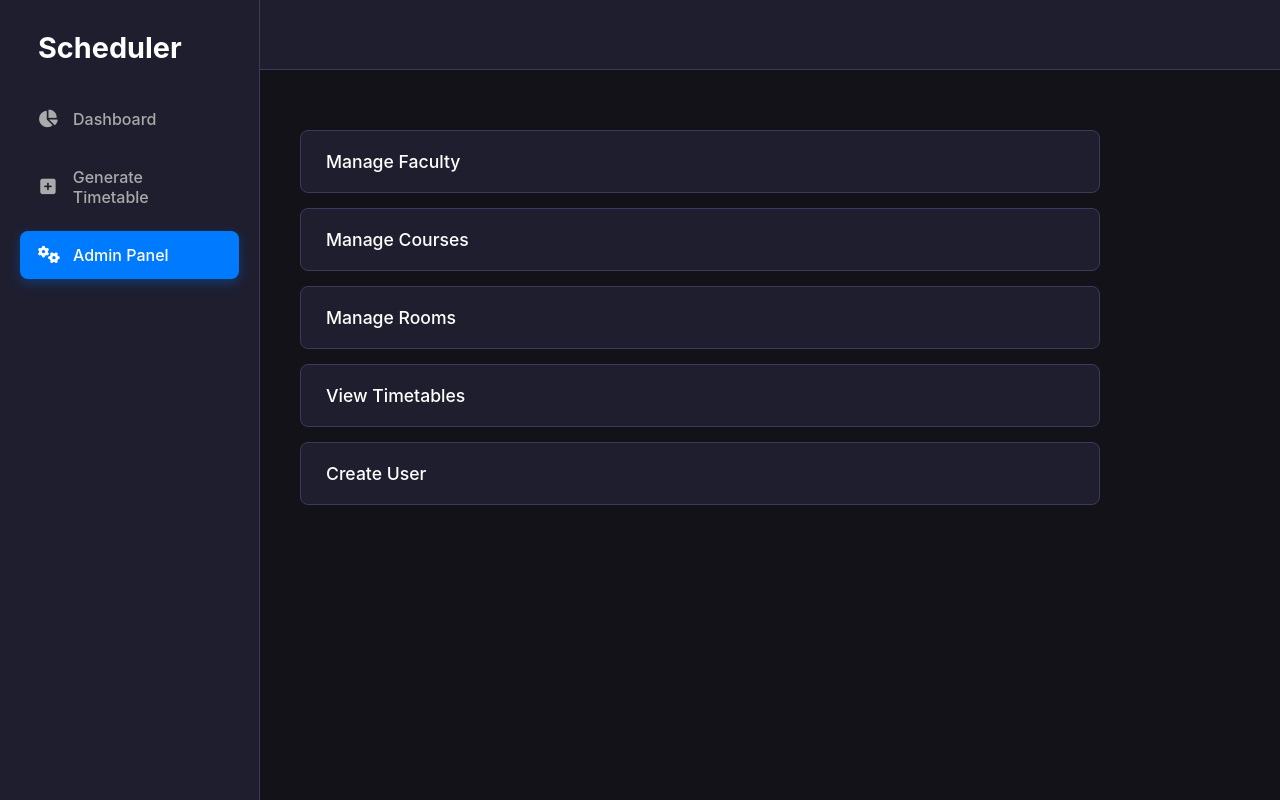
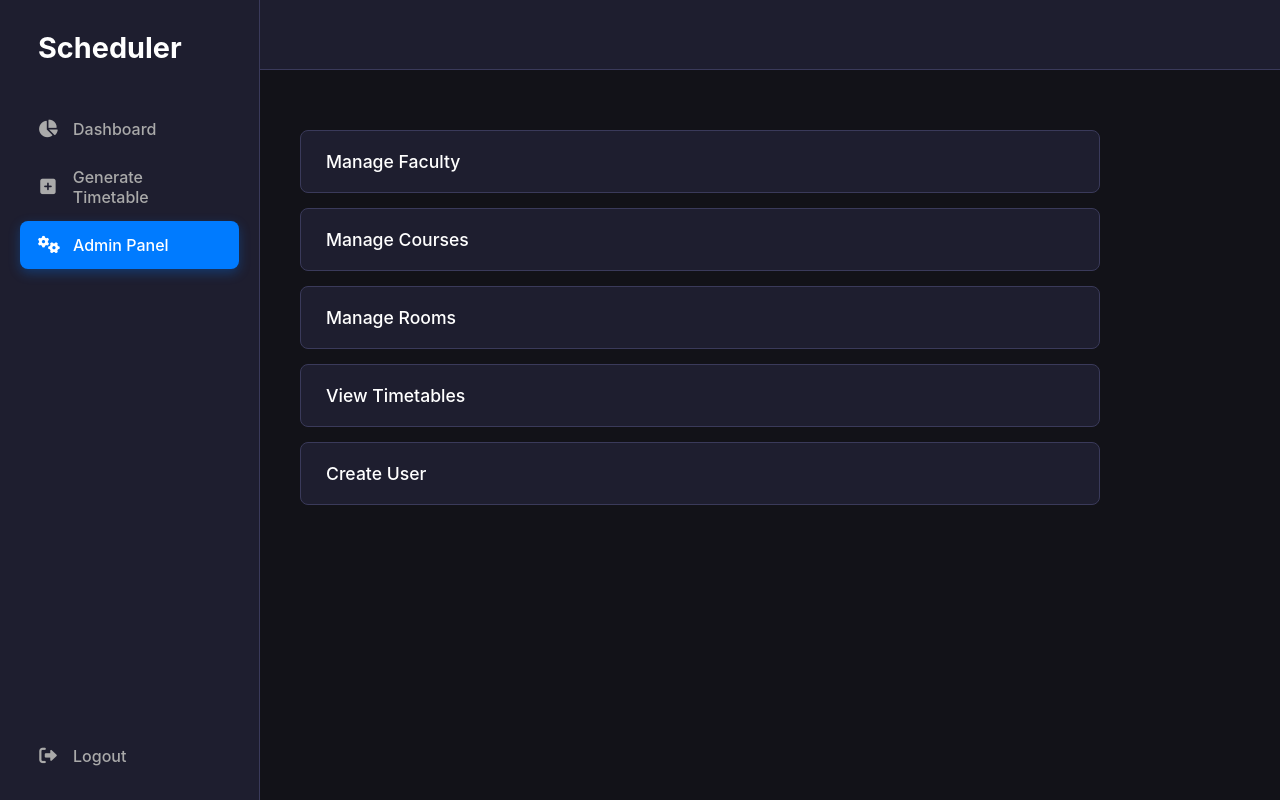
Before and after one commit to khan-debug/smartScheduler, a Flask app: page /admin in a window 1280 px wide. Run offline with Flask 3, Linux system fonts and the light colour scheme; the visitor is signed in with stand-in values (Sample User, id 1).

Commit message:
Added logout, as well as removed bypassing the login screen (ProtoType 1.5)
Added logout, removed the bypassing glitch, added entry buttons, one for
updating and one for deleting entry and few more changes

```diff
--- a/app.py
+++ b/app.py
@@ -1,5 +1,6 @@
 from flask import Flask, render_template, request, redirect, url_for, session
 import os
+from functools import wraps
 
 app = Flask(__name__)
 app.secret_key = os.urandom(24)
@@ -8,6 +9,15 @@ users = []
 faculty = []
 rooms = []
 courses = []
+
+# Decorator for requiring login
+def login_required(f):
+    @wraps(f)
+    def decorated_function(*args, **kwargs):
+        if 'role' not in session:
+            return redirect(url_for('login'))
+        return f(*args, **kwargs)
+    return decorated_function
 
 # Route for the login page
 @app.route("/", methods=["GET", "POST"])
@@ -25,47 +35,63 @@ def login():
             return render_template("login.html", error="Invalid credentials")
     return render_template("login.html")
 
+# Route for logging out
+@app.route("/logout")
+def logout():
+    session.clear()
+    return redirect(url_for('login'))
+
+
 # Route for the Dashboard (main page)
 @app.route("/dashboard")
+@login_required
 def dashboard():
     return render_template("dashboard.html", active_page="dashboard")
 
 # Route for Generate Timetable
 @app.route("/generate")
+@login_required
 def generate():
     return render_template("generate.html", active_page="generate")
 
 # Route for Teacher View
 @app.route("/teacher")
+@login_required
 def teacher_view():
     return render_template("teacherView.html", active_page="teacher")
 
 # Route for Admin Panel
 @app.route("/admin")
+@login_required
 def admin_panel():
     return render_template("adminPanel.html", active_page="admin")
 
 @app.route("/create_user")
+@login_required
 def create_user():
     return render_template("createUser.html")
 
 @app.route("/get_users", methods=["GET"])
+@login_required
 def get_users():
     return {"users": users}
 
 @app.route("/add_user", methods=["POST"])
+@login_required
 def add_user():
     data = request.get_json()
     users.append(data)
     return {"success": True}
 
 @app.route("/get_user/<int:user_id>", methods=["GET"])
+@login_required
 def get_user(user_id):
     if 0 <= user_id < len(users):
         return users[user_id]
     return {"error": "User not found"}, 404
 
 @app.route("/update_user/<int:user_id>", methods=["PUT"])
+@login_required
 def update_user(user_id):
     if 0 <= user_id < len(users):
         data = request.get_json()
@@ -76,6 +102,7 @@ def update_user(user_id):
     return {"error": "User not found"}, 404
 
 @app.route("/delete_user/<int:user_id>", methods=["DELETE"])
+@login_required
 def delete_user(user_id):
     if 0 <= user_id < len(users):
         users.pop(user_id)
@@ -83,6 +110,7 @@ def delete_user(user_id):
     return {"error": "User not found"}, 404
 
 @app.route("/manage_faculty")
+@login_required
 def manage_faculty():
     return render_template(
         "management.html",
@@ -97,16 +125,19 @@ def manage_faculty():
     )
 
 @app.route("/get_faculty", methods=["GET"])
+@login_required
 def get_faculty():
     return {"items": faculty}
 
 @app.route("/add_faculty", methods=["POST"])
+@login_required
 def add_faculty():
     data = request.get_json()
     faculty.append(data)
     return {"success": True}
 
 @app.route("/manage_rooms")
+@login_required
 def manage_rooms():
     return render_template(
         "management.html",
@@ -121,16 +152,19 @@ def manage_rooms():
     )
 
 @app.route("/get_rooms", methods=["GET"])
+@login_required
 def get_rooms():
     return {"items": rooms}
 
 @app.route("/add_room", methods=["POST"])
+@login_required
 def add_room():
     data = request.get_json()
     rooms.append(data)
     return {"success": True}
 
 @app.route("/manage_courses")
+@login_required
 def manage_courses():
     return render_template(
         "management.html",
@@ -145,20 +179,24 @@ def manage_courses():
     )
 
 @app.route("/get_courses", methods=["GET"])
+@login_required
 def get_courses():
     return {"items": courses}
 
 @app.route("/add_course", methods=["POST"])
+@login_required
 def add_course():
     data = request.get_json()
     courses.append(data)
     return {"success": True}
 
 @app.route("/view_timetable")
+@login_required
 def view_timetable():
     return render_template("selectFloor.html", active_page="view_timetable")
 
 @app.route("/view_timetable/<int:floor_number>")
+@login_required
 def view_timetable_floor(floor_number):
     return render_template("viewTimetable.html", floor_number=floor_number, active_page="view_timetable")
 
@@ -169,6 +207,7 @@ data_stores = {
 }
 
 @app.route("/get_item/<item_type>/<int:item_id>", methods=["GET"])
+@login_required
 def get_item(item_type, item_id):
     if item_type in data_stores:
         data_list = data_stores[item_type]
@@ -177,6 +216,7 @@ def get_item(item_type, item_id):
     return {"error": "Item not found"}, 404
 
 @app.route("/update_item/<item_type>/<int:item_id>", methods=["PUT"])
+@login_required
 def update_item(item_type, item_id):
     if item_type in data_stores:
         data_list = data_stores[item_type]
@@ -189,6 +229,7 @@ def update_item(item_type, item_id):
     return {"error": "Item not found"}, 404
 
 @app.route("/delete_item/<item_type>/<int:item_id>", methods=["DELETE"])
+@login_required
 def delete_item(item_type, item_id):
     if item_type in data_stores:
         data_list = data_stores[item_type]
--- a/static/style.css
+++ b/static/style.css
@@ -76,6 +76,9 @@ h2 {
     border-right: 1px solid var(--border-color);
     padding: 20px;
     flex-shrink: 0;
+    display: flex;
+    flex-direction: column;
+    gap: 10px;
 }
 
 .sidebar-title {
@@ -84,11 +87,14 @@ h2 {
     margin-bottom: 20px;
 }
 
+.sidebar-content {
+    flex-grow: 1;
+}
+
 .sidebar ul {
     list-style: none;
     display: flex;
     flex-direction: column;
-    gap: 10px;
 }
 
 .sidebar .nav-link {
--- a/templates/base.html
+++ b/templates/base.html
@@ -12,6 +12,7 @@
     <nav class="sidebar">
         <h1 class="sidebar-title">Scheduler</h1>
 
+        <div class="sidebar-content">
             <ul>
                 <li>
                     <a href="{{ url_for('dashboard') }}"
@@ -42,6 +43,12 @@
                 </li>
                 {% endif %}
             </ul>
+        </div>
+        <div class="sidebar-footer">
+            <a href="{{ url_for('logout') }}" class="nav-link">
+                <i class="fas fa-sign-out-alt"></i> Logout
+            </a>
+        </div>
     </nav>
 
     <div class="main-container">
```
Lines whose indentation alone changed are shown as unchanged.
